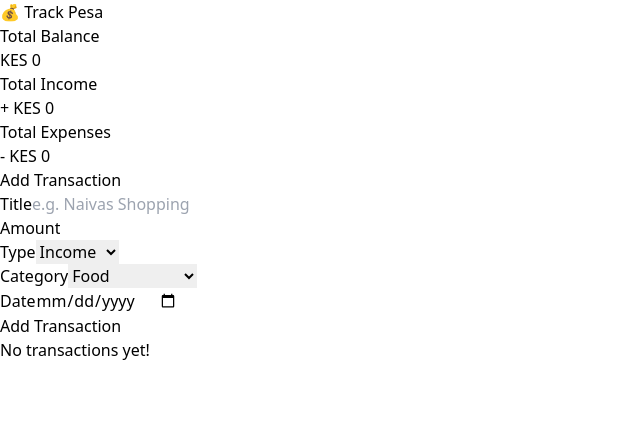
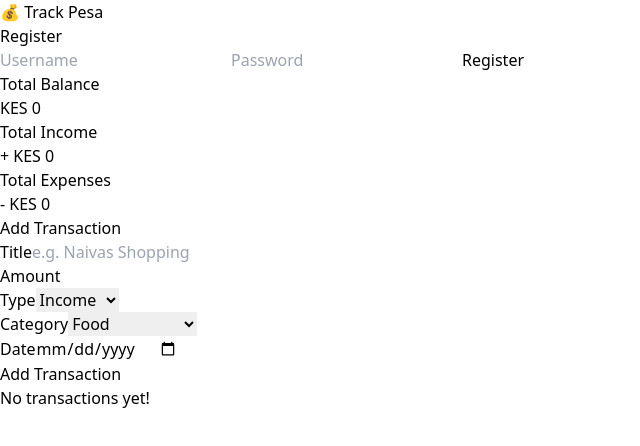
Before and after one commit to Logicflow-235/TRACK-PESA, a React (Vite) app: page / in a window 1280 px wide. Shown: the top 446 px of the page, without its empty margins (0-640 px from the left). Built offline with nearby package versions, Linux system fonts and the light colour scheme.

Commit message:
feat added ui

```diff
--- a/src/App.tsx
+++ b/src/App.tsx
@@ -2,6 +2,7 @@ import Balance from "./components/Balance"
 import AddTransaction from "./components/AddTransaction"
 import TransactionList from "./components/TransactionList"
 import Summary from "./components/Summary"
+import Register from './components/Register'
 
 function App() {
   return (
@@ -10,6 +11,7 @@ function App() {
         <h1 className="text-3xl font-bold text-green-400 mb-6 text-center">
           💰 Track Pesa
         </h1>
+        <Register />
         <Balance />
         <Summary />
         <AddTransaction />
--- a/src/app/store.ts
+++ b/src/app/store.ts
@@ -1,9 +1,15 @@
 import { configureStore } from "@reduxjs/toolkit";
 import transactionReducer from "../features/transactions/transactionSlice"
+import { apiSlice } from "../features/api/apiSlice";
+import authReducer from "../features/auth/authSlice"
 export const store = configureStore({
     reducer:{
-        transactions : transactionReducer
-    }
-})
+        transaction : transactionReducer,
+        auth:authReducer,
+        [apiSlice.reducerPath]:apiSlice.reducer,
+    },
+    middleware: (getDefaultMiddleware)=>
+        getDefaultMiddleware().concat(apiSlice.middleware),
+});
 export type RootState =ReturnType<typeof store.getState>
 export type AppDispatch = typeof store.dispatch
--- a/src/components/Balance.tsx
+++ b/src/components/Balance.tsx
@@ -1,7 +1,7 @@
 import { useAppSelector } from "../app/hooks";
 export default function Balance (){
     const transactions = useAppSelector(
-        (state)=>state.transactions.transactions
+        (state)=>state.transaction.transactions
     )
     const balance  = transactions.reduce((total, t)=>{
         return t.type === "income"? total +t.amount :total -t.amount
--- /dev/null
+++ b/src/components/Register.tsx
@@ -0,0 +1,43 @@
+import { useState } from "react";
+import { useRegisterMutation, useLoginMutation } from "../features/auth/authApiSlice";
+import { setCredentials } from "../features/auth/authSlice";
+import { useAppDispatch } from "../app/hooks";
+export default function Register(){
+    const [login]=useLoginMutation();
+    const[username, setUsername]= useState('');
+    const [password, setPassword] =useState('');
+    const [register, {isLoading, error}]=useRegisterMutation();
+    const dispatch= useAppDispatch();
+    const handleSubmit =async(e: React.FormEvent)=>{
+        e.preventDefault();
+        try{
+            await register({username, password}).unwrap();
+            const loginResult= await login ({username, password}).unwrap();
+            dispatch(setCredentials({token:loginResult.token, username}));
+        }
+        catch (err){
+            console.error('Registration failed:', err);
+        }
+    }
+    return(
+        <form onSubmit={handleSubmit}>
+            <h2>Register</h2>
+      <input
+        type="text"
+        placeholder="Username"
+        value={username}
+        onChange={(e) => setUsername(e.target.value)}
+      />
+      <input
+        type="password"
+        placeholder="Password"
+        value={password}
+        onChange={(e) => setPassword(e.target.value)}
+      />
+      <button type="submit" disabled={isLoading}>
+        {isLoading ? 'Registering...' : 'Register'}
+      </button>
+      {error && <p style={{ color: 'red' }}>Registration failed</p>}
+        </form>
+    )
+}
--- a/src/components/Summary.tsx
+++ b/src/components/Summary.tsx
@@ -2,7 +2,7 @@ import { useAppSelector } from "../app/hooks"
 
 export default function Summary() {
   const transactions = useAppSelector(
-    (state) => state.transactions.transactions
+    (state) => state.transaction.transactions
   )
 
   const totalIncome = transactions
--- a/src/components/TransactionList.tsx
+++ b/src/components/TransactionList.tsx
@@ -6,7 +6,7 @@ import type { Category } from "../types"
 export default function TransactionList() {
   const dispatch = useAppDispatch()
   const transactions = useAppSelector(
-    (state) => state.transactions.transactions
+    (state) => state.transaction.transactions
   )
 
   const [selectedCategory, setSelectedCategory] = useState<Category | "all">("all")
--- /dev/null
+++ b/src/features/api/apiSlice.ts
@@ -0,0 +1,9 @@
+import { createApi, fetchBaseQuery } from "@reduxjs/toolkit/query/react";
+export const apiSlice= createApi({
+    reducerPath:'api',
+    baseQuery :fetchBaseQuery({
+        baseUrl: 'http://localhost:5000',
+    }),
+    tagTypes: ['Transaction'],
+    endpoints: (builder)=>({}),
+});
--- /dev/null
+++ b/src/features/auth/authApiSlice.ts
@@ -0,0 +1,21 @@
+import { apiSlice } from "../api/apiSlice";
+export const authApiSlice =apiSlice.injectEndpoints({
+    endpoints:(builder)=>({
+        register:builder.mutation({
+            query:(userData)=>({
+                url:'/register',
+                method:'POST',
+                body:userData,
+            }),
+
+        }),
+        login: builder.mutation({
+            query:(credentials)=>({
+                url:'/login',
+                method:'POST',
+                body: credentials
+            })
+        })
+    })
+});
+export const { useRegisterMutation, useLoginMutation } = authApiSlice;
--- a/src/features/auth/authSlice.ts
+++ b/src/features/auth/authSlice.ts
@@ -0,0 +1,19 @@
+import { createSlice } from "@reduxjs/toolkit";
+const authSlice= createSlice({
+name : 'auth',
+initialState: {
+    token:null as string |null,
+    username: null as string |null,
+}, reducers:{
+    setCredentials:(state, action)=>{
+         state.token =action.payload.token;
+         state.username=  action.payload.username;
+    },
+    logout:(state)=>{
+        state.token =null;
+        state.username=null;
+    }
+}
+})
+export const {setCredentials, logout} =authSlice.actions;
+export default authSlice.reducer;
--- a/src/features/transactions/transactionSlice.ts
+++ b/src/features/transactions/transactionSlice.ts
@@ -5,7 +5,7 @@ const initialState: TransactionState ={
     transactions: []
 }
 const transactionSlice =createSlice({
-    name: "transactions",
+    name: "transaction",
     initialState,
     reducers: {
         addTransaction: (state, action: PayloadAction <Transaction>)=>{
```
Also changed, not shown: src/components/register.tsx (deleted), 1 other file (tests, documents, lock files or other folders).
